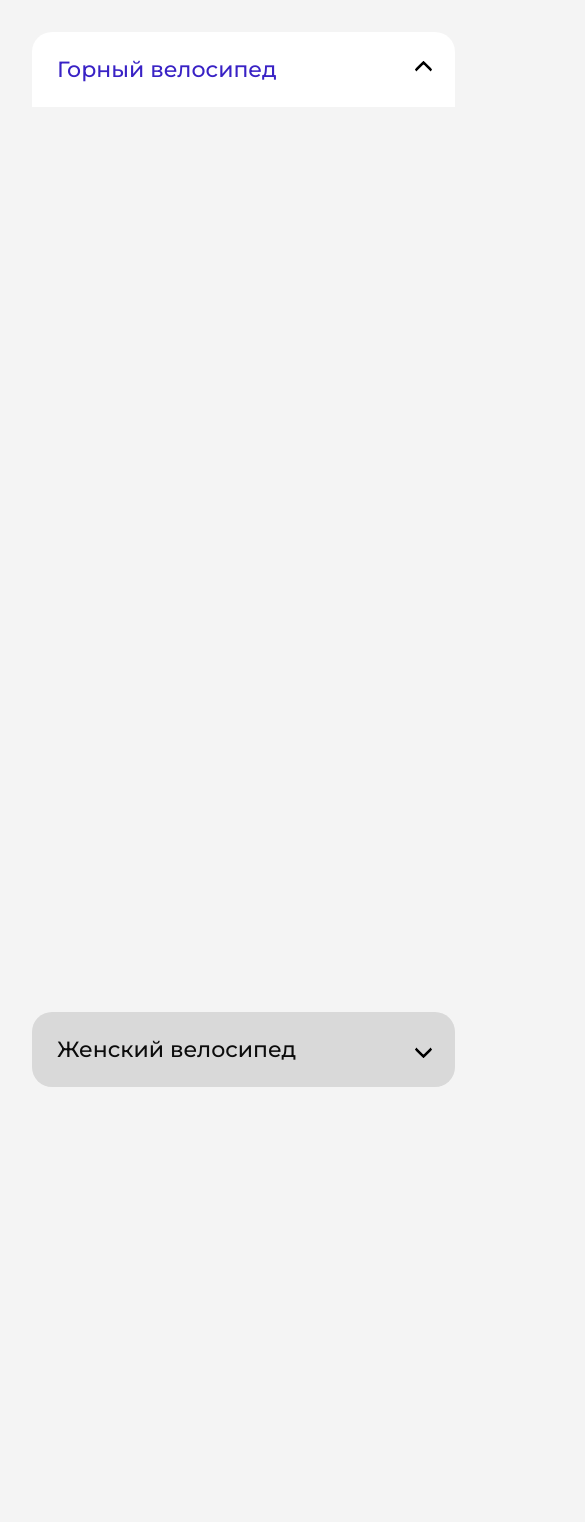
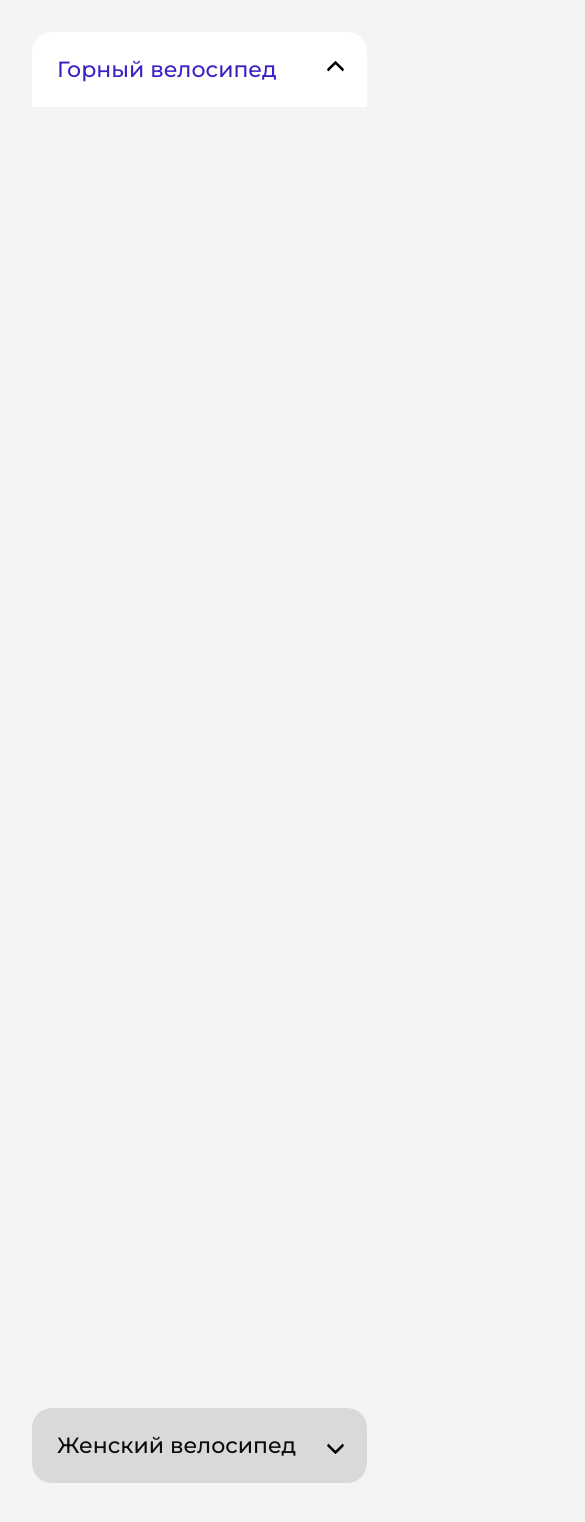
Before and after one commit to Arshinlol/Bike, a React (Vite) app: page / in a window 390 px wide. Shown: the top 1522 px of the page, 585 px wide, since content can reach past the window. Before the commit the page ends 1139 px from the top, so only its background shows below. Built offline with nearby package versions, Linux system fonts and the light colour scheme.

Commit message:
Выравнивание текста и картинки

```diff
--- a/src/App.css
+++ b/src/App.css
@@ -8,13 +8,11 @@
   padding-top: 40px;
   background-color: white;
   width: 846px;
-  height: 845px;
   border-radius: 0px 20px 20px 20px;
   overflow: hidden;
 }
 .conteiner.mob{
-  display: none;
-}
+  display: none;}
 
 .header{
   display: flex;
@@ -33,6 +31,7 @@
   margin-left: 60px;
   width: 425px;
   text-align: left;
+
 }
 
 .line{
@@ -52,12 +51,29 @@
   }
   .conteiner.mob.show{
     display: block;
-    max-width: 50%;
     border-top-right-radius: 0px;
     animation: appear 1.5s;
   }
   .conteiner.mob{
     animation: dissapear 1.5s;
+    width: 335px;
+  }
+  .header{
+    flex-direction: column;
+  }
+  .bike{
+    margin: 0 auto;
+    width: 295px;
+    height: 192px;
+  }
+  .texst{
+    text-align: left;
+    margin: 0 20px;
+    width: 295px;
+  }
+  .line{
+    width: 295px;
+    margin-top: 30px;
   }
 }
 
--- a/src/App.jsx
+++ b/src/App.jsx
@@ -13,13 +13,13 @@ function App() {
     }
 
   return (
-    <>
+    <div className='main'>
       <Menu activeButton = {activeButton} changeActiveButton = {changeActive}></Menu>
       <div className='conteiner'>
         <Content activeButton = {activeButton}/>
       </div>
 
-    </>
+    </div>
   )
 }
 
--- a/src/components/components.css
+++ b/src/components/components.css
@@ -1,5 +1,6 @@
 .menu{
     display: flex;
+
 }
 .menu-button1, .menu-button1-noactive{
     border-radius: 20px 20px 0px 0px;
@@ -74,7 +75,6 @@
 }
 .add_params_form{
     margin: 20px 0 0 0;
-
 }
 .add_params_form input {
     width: 351px;
@@ -160,4 +160,13 @@
     .arrow_up{
         display: inline-block;
     }
+    .params{
+        margin: 30px 0 0 20px;
+    }
+    .params_list{
+        column-count: 1;
+    }
+    .add_params{
+        margin-left: 20px;
+    }
 }
```
